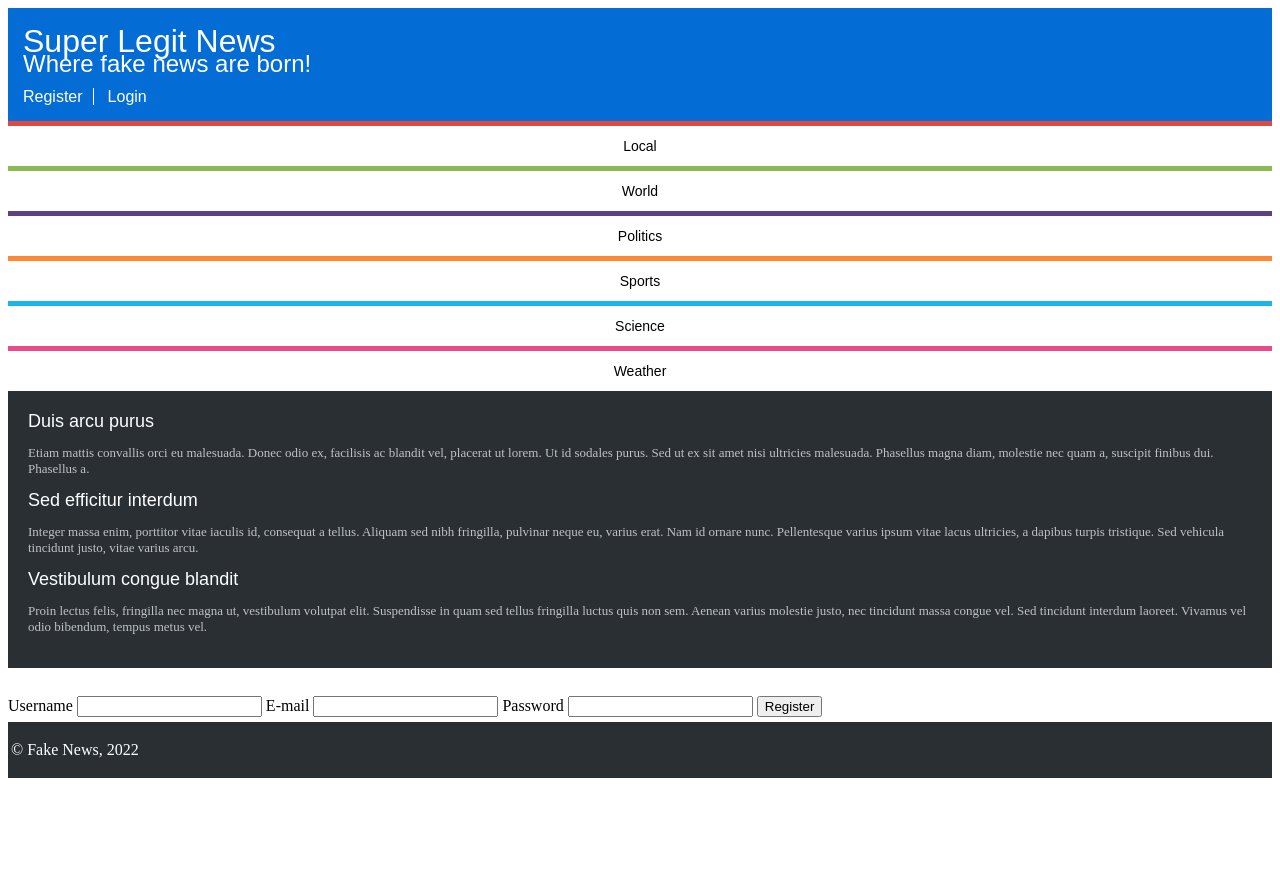
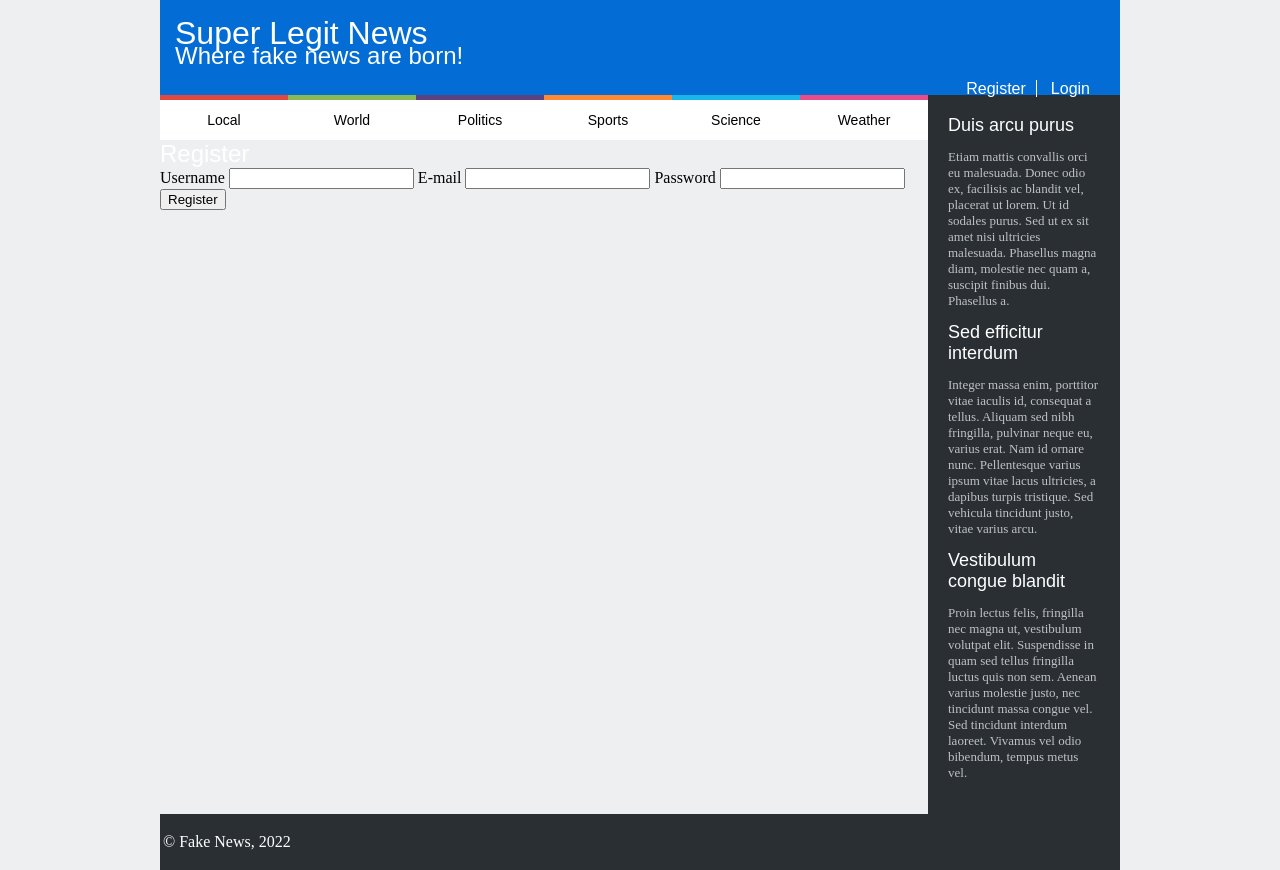
Before and after one commit to zZD4rkN1gh7Xx/Y2-S2-LTW-25-26, a PHP site: page /register.html in a window 1280 px wide. Before the commit the page ends 778 px from the top, so only its background shows below. Run offline with PHP 8.4, Linux system fonts and the light colour scheme.

Commit message:
positioning done

```diff
--- /dev/null
+++ b/exercicios/Semana_4/news/layout.css
@@ -0,0 +1,58 @@
+body{
+    background-color: #EDEFF0 ;
+    display: grid;
+    grid-template-columns: 4fr 1fr;
+    grid-template-rows: auto auto 1fr auto;
+    grid-template-areas: "header header"
+                         "menu related"
+                         "content related"
+                         "footer footer";
+    width: 60em;
+    margin: 0 auto;
+
+
+}
+
+
+header
+{
+    grid-area: header;
+    position: relative;
+
+}
+
+header #signup {
+    position: absolute;
+    top: 80px;
+    right: 30px;
+}
+#menu{
+    grid-area: menu;
+    width: 100%;
+
+}
+
+#menu ul{
+    display: flex;
+    width: 100%;
+}
+
+#menu li {
+    flex: 1;
+}
+
+
+#related{
+    grid-area: related;
+    align-self: stretch;
+}
+
+#news{
+    grid-area: content;
+    margin-bottom: 0;
+}
+
+footer
+{
+    grid-area: footer;
+}
--- a/exercicios/Semana_4/news/style.css
+++ b/exercicios/Semana_4/news/style.css
@@ -70,6 +70,7 @@ p{
 {
     margin: 0;
     padding: 0;
+    background-color: white;
 }
 
 #menu li {
@@ -118,7 +119,6 @@ p{
 {
     background-color: #2A2F33;
     padding: 20px 20px;
-    color: white;
 }
 
 #related h1
@@ -130,6 +130,7 @@ p{
 {
     font-size: 13px;
     opacity: 0.7;
+    color: white;
 }
 
 #news header
@@ -144,6 +145,11 @@ p{
     z-index: 1;
 }
 
+#news article{
+    background-color: white;
+    margin: 10px 0;
+}
+
 #news header h1 a {
     text-shadow: 4px 4px 8px rgba(0, 0, 0, 1);
     font-weight: 600;
@@ -152,7 +158,6 @@ p{
 }
 
 img {
-    margin: 20px 0px;
     width: 100%;
     height: auto;
 }
@@ -187,11 +192,15 @@ section footer a
     text-underline-offset: 4px;
 }
 
+#news a:hover{
+    background-color:#2A2F33;
+    color: white;
+}
 
 footer
 {
     background-color: #2A2F33;
     padding: 3px;
-    margin: 5px 0px;
+
     color: white;
 }
```
Also changed, not shown: exercicios/Semana_3/receita.css (line endings or trailing spaces), 2 other files.
